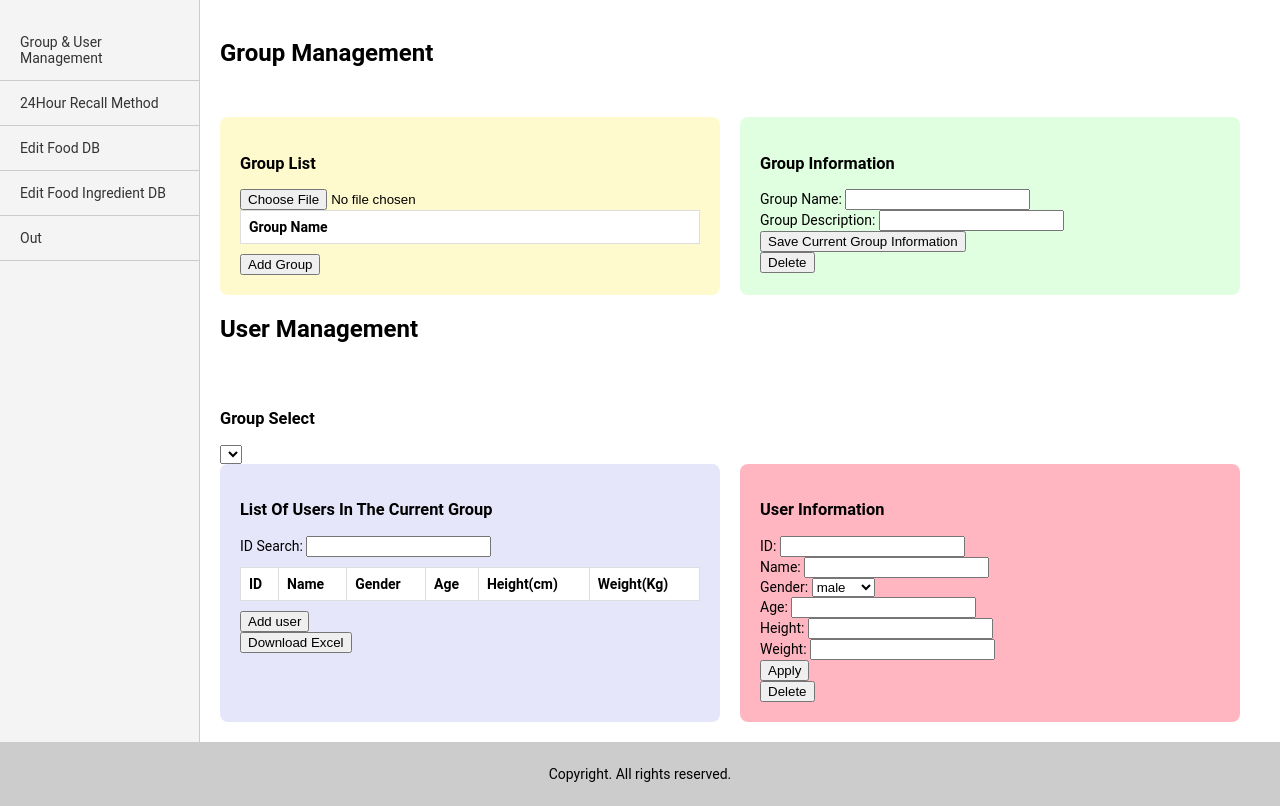
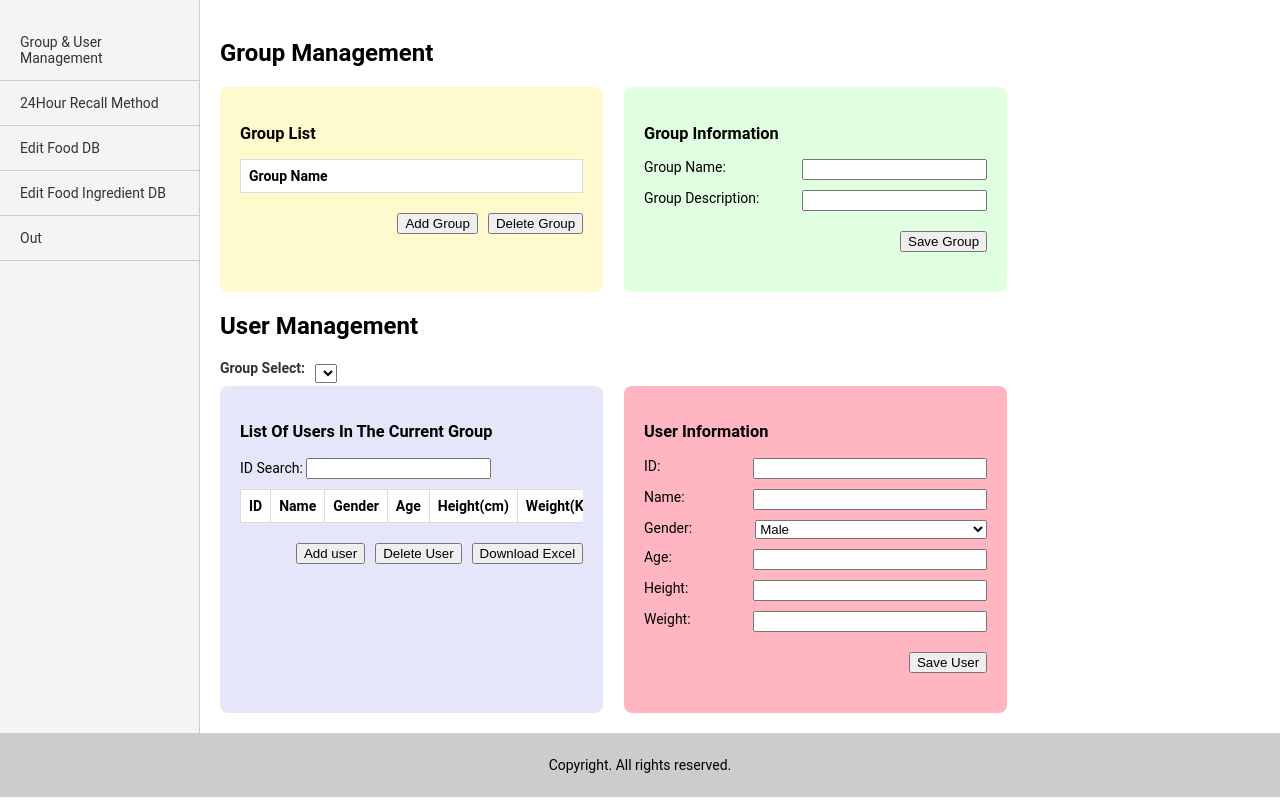
Before and after one commit to Park-HyeonJi/CambodiaNAS, a Flask app: page /m-gandu in a window 1280 px wide. Shown: the part 91-897 px from the top of the page. Run offline with Flask 3, Linux system fonts and the light colour scheme; a user stored in the database is signed in; lists and menus that the app fills with data are empty; some libraries are stand-ins or nearby versions.

Commit message:
그룹 페이지 수정사항 적용 완료

```diff
--- a/static/m_gandu.css
+++ b/static/m_gandu.css
@@ -2,7 +2,7 @@
 h2 {
     white-space: nowrap;
     font-size: 24px;
-    margin-bottom: 50px;
+    margin-bottom: 20px;
 }
 
 .container {
@@ -11,23 +11,56 @@ h2 {
     width: 100%;
 }
 
+.button-container {
+    display: flex;
+    justify-content: flex-end;  /* 컨테이너의 끝(우측)으로 요소를 정렬 */
+    flex-wrap: wrap;
+    padding-top: 10px;  /* 위쪽에만 패딩 부여 */
+}
+
+/* 레이블과 인풋 필드를 포함하는 컨테이너에 대한 스타일 */
+.form-group {
+    display: flex;
+    align-items: flex-start; /* 상위 컨테이너의 시작점에 맞춰 정렬 */
+    margin-bottom: 10px;
+}
+
+/* 레이블에 대한 스타일 */
+.label {
+    width: 150px; /* 레이블의 너비를 고정 */
+    margin-right: 10px; /* 레이블과 인풋 필드 사이의 간격 */
+    text-align: left; /* 레이블 텍스트를 왼쪽 정렬 */
+}
+
+/* 인풋 필드에 대한 스타일 */
+.input-field {
+    flex-grow: 1; /* 인풋 필드가 남은 공간을 모두 채우도록 설정 */
+    width: 100%; /* 필드의 너비를 100%로 설정하여 컨테이너를 꽉 채움 */
+}
+
+
 /* Group Management 섹션 */
 .group-management {
     display: flex;
     width: 100%;
 }
 
-.group-list, .group-details {
-    width: 48%; /* 동일한 너비로 설정 */
+.group-list {
+    width: 33%; /* 너비 조정 */
     padding: 20px;
     border-radius: 8px;
-    margin-right: 20px;
-    background-color: #fffacd; /* Group Management 색상 */
+    background-color: #fffacd;
+    margin-right: 2%; /* 오른쪽 여백 추가 */
 }
 
 .group-details {
-    background-color: #e0ffe0; /* 세부 정보 섹션 색상 */
+    width: 33%; /* 너비 조정 */
+    padding: 20px;
+    border-radius: 8px;
+    background-color: #e0ffe0;
+    margin-right: 2%; /* 오른쪽 여백 추가 */
 }
+
 
 .group-list table {
     width: 100%;
@@ -51,25 +84,45 @@ h2 {
     background-color: #f0f8ff;
 }
 
+.group-button {
+    margin-bottom: 20px;  /* 모든 버튼에 동일하게 적용 */
+    margin-left: 10px;
+}
+
 /* User Management 섹션 */
+
+.group-selection {
+    display: flex;        /* Flexbox 레이아웃 적용 */
+    align-items: center;  /* 세로 중앙 정렬 */
+    gap: 10px;            /* 요소 사이 간격 설정 */
+}
+
+.h3-style {
+    font-weight: bold;  /* 굵은 글씨체 */
+    margin-bottom: 10px;  /* 아래쪽 마진 */
+    color: #333;  /* 글자색 */
+}
+
+
 .user-management {
     display: flex;
     width: 100%;
 }
 
-.user-list, .user-details {
-    width: 48%; /* 동일한 너비로 설정 */
+.user-list {
+    width: 33%; /* 너비 조정 */
     padding: 20px;
     border-radius: 8px;
-    margin-right: 20px;
-}
-
-.user-list {
-    background-color: #E6E6FA; /* User List 색상 */
+    background-color: #E6E6FA;
+    margin-right: 2%; /* 오른쪽 여백 추가 */
 }
 
 .user-details {
-    background-color: #FFB6C1; /* User Details 색상 */
+    width: 33%; /* 너비 조정 */
+    padding: 20px;
+    border-radius: 8px;
+    background-color: #FFB6C1;
+    margin-right: 2%; /* 오른쪽 여백 추가 */
 }
 
 .user-table-container {
@@ -94,3 +147,8 @@ h2 {
 .user-list tr.selected {
     background-color: #f0f8ff;
 }
+
+.user-button {
+    margin-bottom: 20px;  /* 모든 버튼에 동일하게 적용 */
+    margin-left: 10px;
+}
--- a/static/m_gandu.js
+++ b/static/m_gandu.js
@@ -121,13 +121,17 @@ function deleteGroup() {
     .then(response => response.json())
     .then(result => {
         if (result.status === 'success') {
-            loadGroups();
+            loadGroups(); // 그룹 리스트를 다시 로드
+
+            // 사용자 드롭다운 리스트 업데이트
+            loadGroupsForUser(); // 사용자 그룹 선택 드롭다운 업데이트
         } else {
             console.error('Failed to delete group');
         }
     })
     .catch(error => console.error('Error deleting group:', error));
 }
+
 
 function addGroup() {
     let groupName = prompt("Enter the group name to add:");
@@ -148,6 +152,9 @@ function addGroup() {
                     .then(result => {
                         if (result.status === 'success') {
                             loadGroups();  // 그룹 리스트를 다시 로드
+
+                            // 사용자 드롭다운 리스트 업데이트
+                            loadGroupsForUser(); // 사용자 그룹 선택 드롭다운 업데이트
                         } else {
                             alert('Failed to save group.');
                         }
@@ -233,6 +240,18 @@ function showUserDetails(user) {
 }
 
 function saveUser() {
+    // 필수 입력 필드 ID 배열
+    const requiredFields = ['user-id', 'user-name', 'user-gender', 'user-age', 'user-height', 'user-weight', 'group-select'];
+
+    // 필수 입력 필드 중 하나라도 비어 있으면 경고 메시지 출력
+    for (let field of requiredFields) {
+        if (!document.getElementById(field).value.trim()) {
+            alert('모든 필드를 채워주세요.');  // 필드가 비어 있으면 경고
+            return;  // 함수 종료
+        }
+    }
+
+    // 사용자 데이터 객체 생성
     const user = {
         id: document.getElementById('user-id').value,
         name: document.getElementById('user-name').value,
@@ -243,6 +262,7 @@ function saveUser() {
         group: document.getElementById('group-select').value,
     };
 
+    // 서버에 사용자 데이터 전송
     fetch('/save_user', {
         method: 'POST',
         headers: {
@@ -256,11 +276,15 @@ function saveUser() {
         if (result.status === 'success') {
             loadUsers(); // 사용자 리스트를 다시 로드
             alert('User information updated successfully.');
+            document.getElementById('user-details').style.backgroundColor = '#FFB6C1'; // 저장 성공 시 원래 색으로 변경
         } else {
             alert('Failed to update user information: ' + result.message);
         }
     })
-    .catch(error => console.error('Error saving user:', error));
+    .catch(error => {
+        console.error('Error saving user:', error);
+        alert('서버 오류가 발생했습니다.');
+    });
 }
 
 
@@ -304,7 +328,9 @@ function addUser() {
     document.getElementById('user-height').value = '';
     document.getElementById('user-weight').value = '';
 
-    // 필요한 경우, 추가적인 동작을 여기에 작성할 수 있습니다.
+    // 오른쪽 user-information 컨테이너 배경색 변경
+    document.getElementById('user-details').style.backgroundColor = '#FFD700'; // 예: 황금색으로 변경
+
 }
 
 
--- a/templates/m_gandu.html
+++ b/templates/m_gandu.html
@@ -21,7 +21,6 @@
         <div class="group-management">
             <div class="group-list">
                 <h3>Group List</h3>
-                <input type="file" id="file-upload" />
                 <div class="group-table">
                     <table>
                         <thead>
@@ -34,25 +33,26 @@
                         </tbody>
                     </table>
                 </div>
-                <button onclick="addGroup()">Add Group</button>
+                <div class="button-container">
+                    <button class="group-button" onclick="addGroup()">Add Group</button>
+                    <button class="group-button" type="button" onclick="deleteGroup()">Delete Group</button>
+                </div>
+
             </div>
 
             <div id="group-details" class="group-details">
                 <h3>Group Information</h3>
                 <form id="group-form">
-                    <div>
-                        <label for="group-name">Group Name:</label>
-                        <input type="text" id="group-name" name="group-name">
+                    <div class="form-group">
+                        <label class="label" for="group-name">Group Name:</label>
+                        <input class="intput-field" type="text" id="group-name" name="group-name">
                     </div>
-                    <div>
-                        <label for="group-desc">Group Description:</label>
-                        <input type="text" id="group-desc" name="group-desc">
+                    <div class="form-group">
+                        <label class="label" for="group-desc">Group Description:</label>
+                        <input class="intput-field" type="text" id="group-desc" name="group-desc">
                     </div>
-                    <div>
-                        <button type="button" onclick="saveGroup()">Save Current Group Information</button>
-                    </div>
-                    <div>
-                        <button type="button" onclick="deleteGroup()">Delete</button>
+                    <div class="button-container">
+                        <button class="group-button" type="button" onclick="saveGroup()">Save Group</button>
                     </div>
                 </form>
             </div>
@@ -62,8 +62,8 @@
         <h2>User Management</h2>
     </div>
     <div class="container">
-        <div class="group-selection">
-            <h3>Group Select</h3>
+        <div class="group-selection" style="display: flex; align-items: center;">
+            <label for="group-select" class="h3-style">Group Select:</label>
             <select id="group-select" onchange="loadUsers()">
                 <!-- Group options will be inserted here dynamically -->
             </select>
@@ -93,41 +93,45 @@
                     </tbody>
                 </table>
             </div>
-            <div><button onclick="addUser()">Add user</button></div>
-            <div><button onclick="downloadExcel()">Download Excel</button></div>
+            <div class="button-container">
+            <button class="user-button" onclick="addUser()">Add user</button>
+            <button class="user-button" onclick="deleteUser()">Delete User</button>
+            <button class="user-button" onclick="downloadExcel()">Download Excel</button>
+            </div>
         </div>
         <div class="user-details" id="user-details">
             <h3>User Information</h3>
             <form id="user-form">
-                <div>
-                    <label for="user-id">ID:</label>
-                    <input type="text" id="user-id" name="user-id">
+                <div class="form-group">
+                    <label class="label" for="user-id">ID:</label>
+                    <input class="input-field" type="text" id="user-id" name="user-id">
                 </div>
-                <div>
-                    <label for="user-name">Name:</label>
-                    <input type="text" id="user-name" name="user-name">
+                <div class="form-group">
+                    <label class="label" for="user-name">Name:</label>
+                    <input class="input-field" type="text" id="user-name" name="user-name">
                 </div>
-                <div>
-                    <label for="user-gender">Gender:</label>
-                    <select id="user-gender" name="user-gender">
-                        <option value="male">male</option>
-                        <option value="female">female</option>
+                <div class="form-group">
+                    <label class="label" for="user-gender">Gender:</label>
+                    <select class="input-field" id="user-gender" name="user-gender">
+                        <option value="male">Male</option>
+                        <option value="female">Female</option>
                     </select>
                 </div>
-                <div>
-                    <label for="user-age">Age:</label>
-                    <input type="number" id="user-age" name="user-age">
+                <div class="form-group">
+                    <label class="label" for="user-age">Age:</label>
+                    <input class="input-field" type="number" id="user-age" name="user-age">
                 </div>
-                <div>
-                    <label for="user-height">Height:</label>
-                    <input type="number" id="user-height" name="user-height">
+                <div class="form-group">
+                    <label class="label" for="user-height">Height:</label>
+                    <input class="input-field" type="number" id="user-height" name="user-height">
                 </div>
-                <div>
-                    <label for="user-weight">Weight:</label>
-                    <input type="number" id="user-weight" name="user-weight">
+                <div class="form-group">
+                    <label class="label" for="user-weight">Weight:</label>
+                    <input class="input-field" type="number" id="user-weight" name="user-weight">
                 </div>
-                <div><button type="button" onclick="saveUser()">Apply</button></div>
-                <div><button class="button" onclick="deleteUser()">Delete</button></div>
+                <div class="button-container">
+                    <button class="user-button" type="button" onclick="saveUser()">Save User</button>
+                </div>
             </form>
         </div>
     </div>
```
Also changed, not shown: 1 other file.
